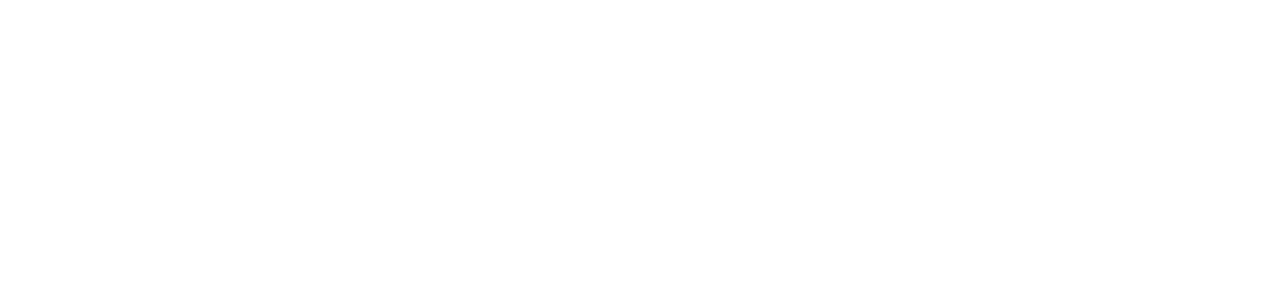
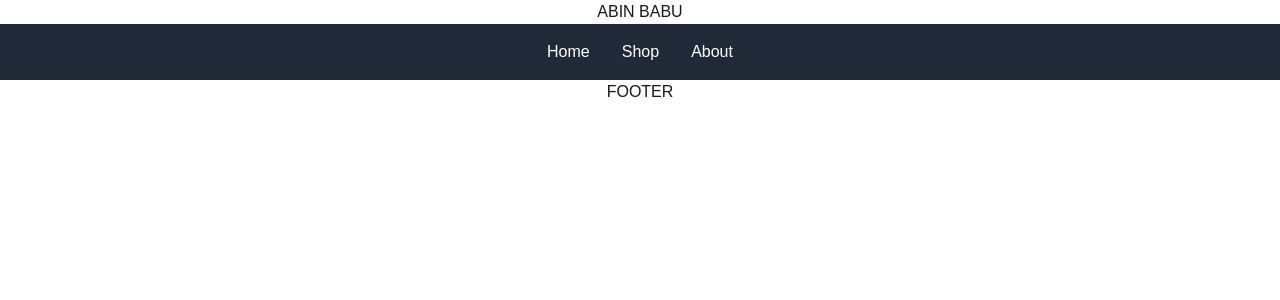
Before and after one commit to abin-online/NEXTJS-15-USING-TYPESCRIPT, a Next.js app: page /login in a window 1280 px wide. Shown: the top 300 px of the page. Built offline with nearby package versions, Linux system fonts and the light colour scheme.

Commit message:
layout setting

```diff
--- a/src/app/layout.tsx
+++ b/src/app/layout.tsx
@@ -1,7 +1,7 @@
 import type { Metadata } from "next";
 import localFont from "next/font/local";
 import "./globals.css";
-
+import Navigation from "./component.tsx/navigation";
 const geistSans = localFont({
   src: "./fonts/GeistVF.woff",
   variable: "--font-geist-sans",
@@ -28,7 +28,10 @@
       <body
         className={`${geistSans.variable} ${geistMono.variable} antialiased`}
       >
+        <header className="text-center ">ABIN BABU </header>
+        <Navigation/>
         {children}
+        <footer className="text-center">FOOTER</footer>
       </body>
     </html>
   );
```
